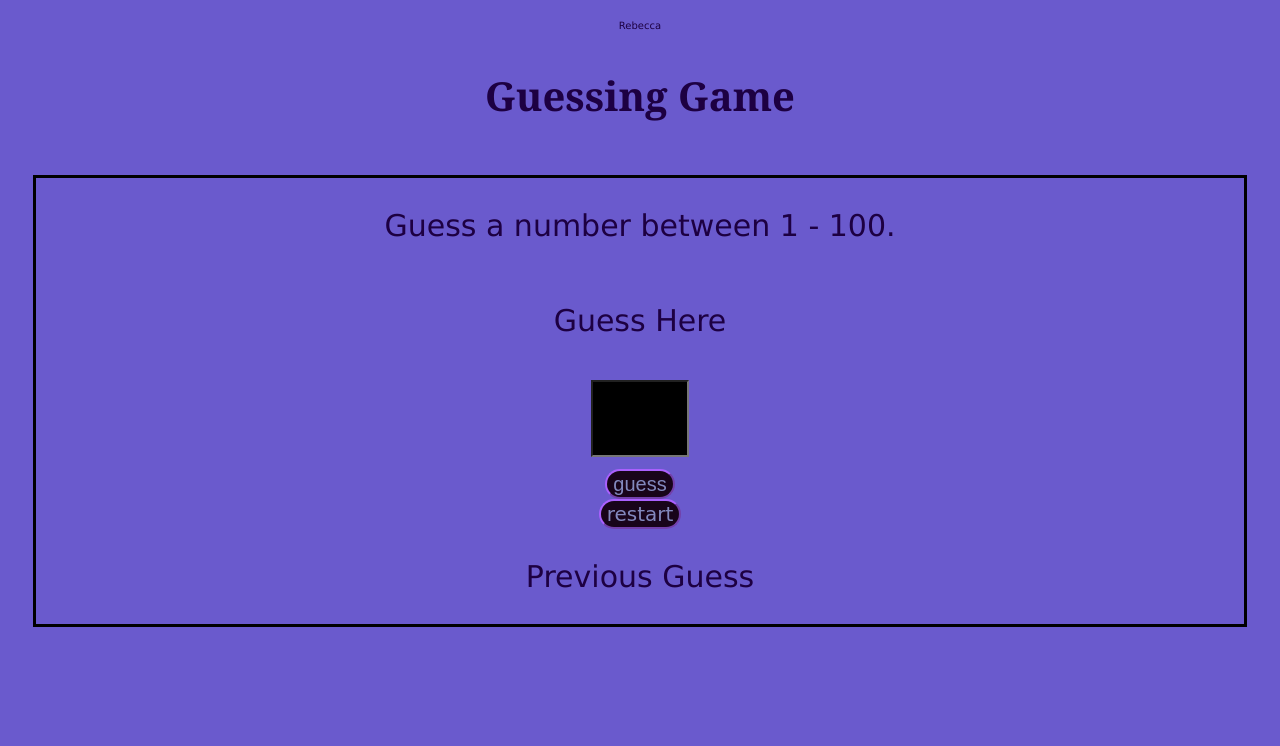
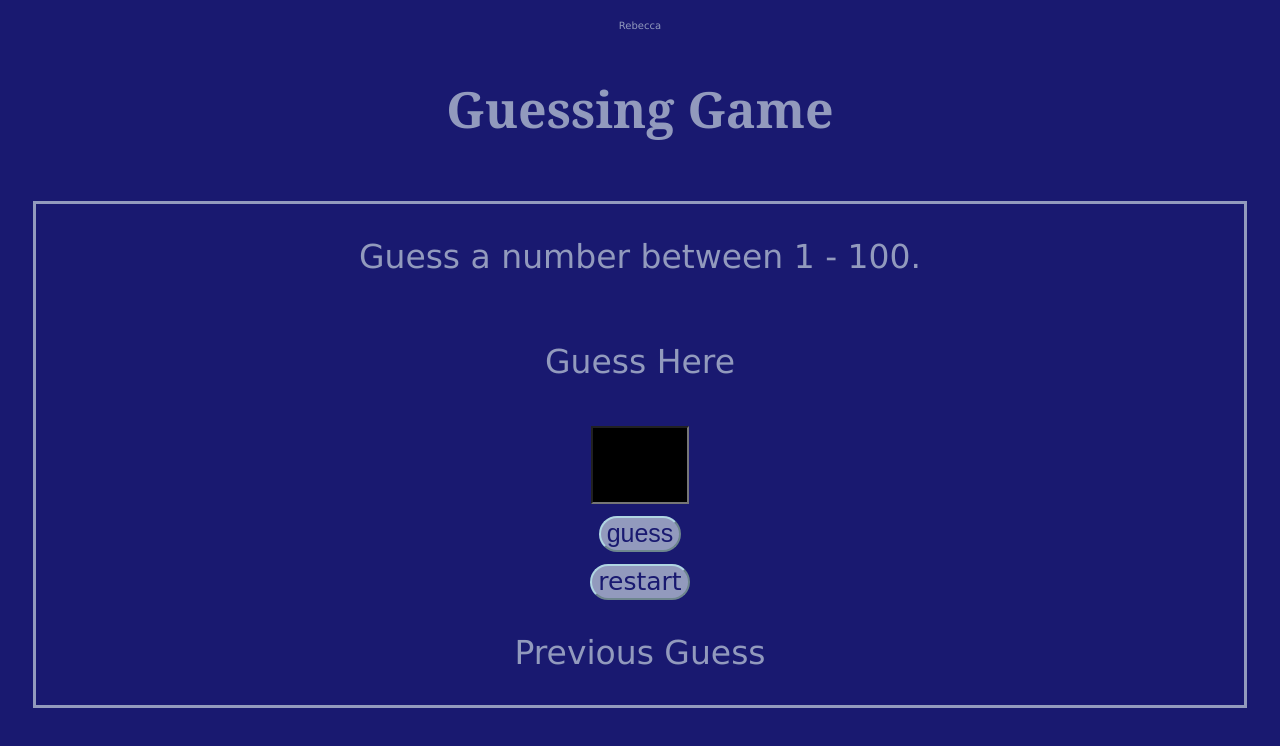
Before and after one commit to silvercode0/GuessingGame, a plain HTML site: page Week Project 6/index.html in a window 1280 px wide. Drawn offline with Linux system fonts and the light colour scheme.

Commit message:
Add files via upload

```diff
--- a/Week Project 6/app.js
+++ b/Week Project 6/app.js
@@ -8,14 +8,10 @@
 
 // After 5 guesses the player has lost
 
-// const theGuess = document.getElementById("outputguess");
-// const previousGuess = document.querySelectorAll("#Guess");
-
 let btn = document.getElementById("btn");
 let output = document.getElementById("guesstext");
 let innerGuess = document.getElementById("preGuess");
 const randomNumber = Math.floor(Math.random() * 100) + 1;
-
 let inputCount = 0;
 
 btn.addEventListener("click", function () {
@@ -24,7 +20,11 @@ btn.addEventListener("click", function () {
     output.innerHTML = "You guessed correct, Hoo - Ray!";
     // if the number is guessed correctly with in the 5 attempts, output this code
   }
-  if (input < randomNumber) {
+  if (input === "") {
+    output.innerhtml = "GUESS A NUMBER";
+    inputCount = 0;
+  }
+  if (input > 0 && input < randomNumber) {
     output.innerHTML = "You are too low, guess higher";
     inputCount += 1;
   }
@@ -36,18 +36,28 @@ btn.addEventListener("click", function () {
   if (inputCount === 5) {
     output.innerHTML = "You Have Lost!";
   }
+  // if (isWhole(input)) {
+  //   output.innerHtml = "Guess a WHOLE NUMBER";
+  //   return;
+  // }
   if (inputCount > 5) {
     output.innerHTML = "You Have Lost!";
     return;
   }
-  ////    LOAD PREVIOUS GUESS    ////
-  ///
+  if (input < 1) {
+    output.innerHTML = "Guess A NUMBER BETWEEN 1 - 100";
+    return;
+  }
+  if (isNaN(input) === true) {
+    output.innerHTML = "Guess A NUMBER !";
+  }
+
   //   Inner HTML load previous guess ---
-  // I want to be able to push the guess into the box as inner html
+  /* I want to be able to push the guess into the box as inner html */
   if (inputCount === 1) {
     preGuess.textContent = "Previous guesses: ";
   }
-  preGuess.textContent += input + " ";
+  preGuess.textContent += " " + input + " ";
 
   inputCount < 5;
   console.log(input);
--- a/Week Project 6/style.css
+++ b/Week Project 6/style.css
@@ -1,35 +1,36 @@
 body {
-  background: slateblue;
+  background: midnightblue;
 }
 p {
-  color: #1d0042;
-  font-size: 30px;
+  color: #929abd;
+  font-size: 33px;
   font-family: "Lucida Sans", "Lucida Sans Regular", "Lucida Grande",
     "Lucida Sans Unicode", Geneva, Verdana, sans-serif;
   text-align: center;
 }
 
 h1 {
-  font-size: 40px;
+  font-size: 50px;
   font-family: Cambria, Cochin, Georgia, Times, "Times New Roman", serif;
   text-align: center;
 }
 
 #btn {
   text-align: center;
-  height: 30px;
-  color: #8389be;
+  height: 36px;
+  margin-bottom: 1%;
   border-radius: 30px;
-  border-color: #aa60ff;
-  background: #18041a;
+  color: midnightblue;
+  border-color: #b0d6e2;
+  background: #929abd;
   justify-content: center;
   font-family: Arial, Helvetica, sans-serif;
-  font-size: 20px;
+  font-size: 25px;
 }
 ul {
   display: flex;
   font-size: 10px;
-  color: #1d0042;
+  color: #929abd;
   flex-direction: column;
   justify-content: center;
   padding: 0%;
@@ -37,21 +38,22 @@ ul {
 #creator {
   display: flex;
   font-size: 10px;
-  color: #1d0042;
+  color: #929abd;
   justify-content: center;
   /* background: linear-gradient(120deg, #52517799, #8076d6); */
 }
 #restartBtn {
   font-family: "Gloria Hallelujah", cursive;
-  font-size: 20px;
-  border-color: #aa60ff;
-  background: #18041a;
-  color: #8389be;
+  font-size: 25px;
+  height: 36px;
+  color: midnightblue;
+  border-color: #b0d6e2;
+  background: #929abd;
   border-radius: 30px;
   text-align: center;
 }
 #container {
-  border: 3px solid #000000;
+  border: 3px solid #929abd;
   margin: 25px;
   text-align: center;
   display: flex;
```
